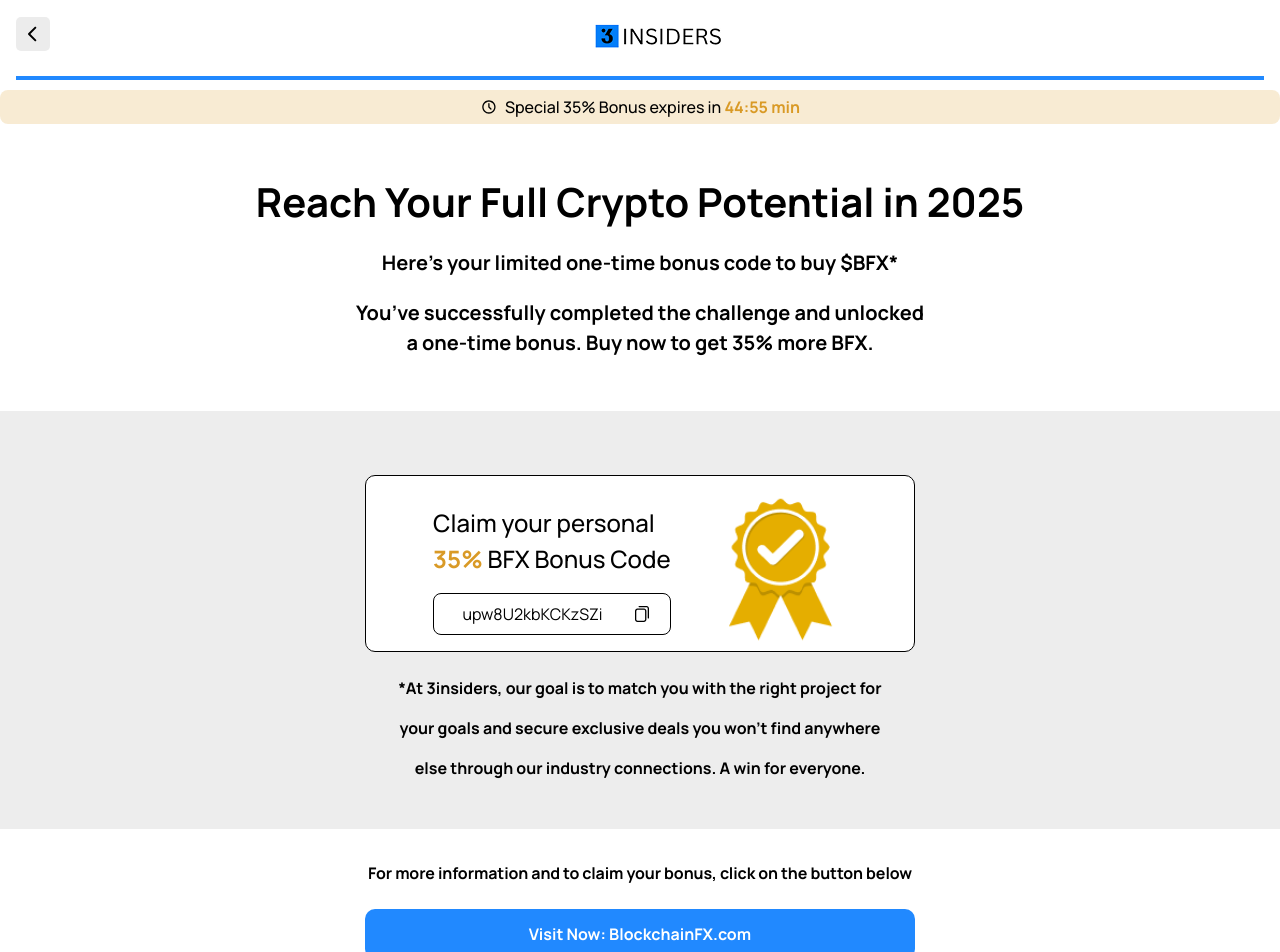
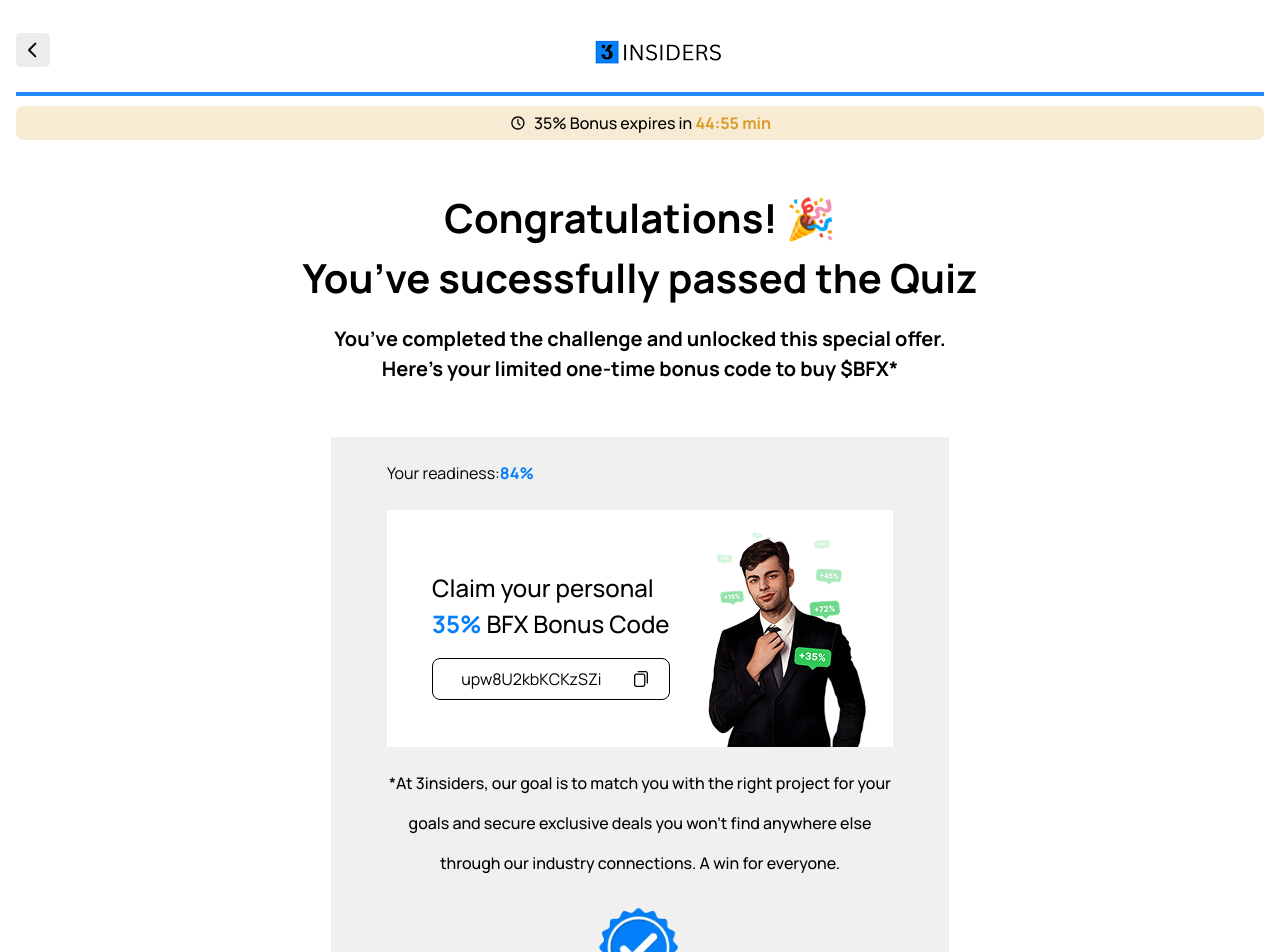
Before and after one commit to Cosmo-US-LLC/bfx-quiz-white-theme, a React (Create React App) app: page /quiz/results in a window 1280 px wide. Shown: the top 952 px of the page. Built offline with nearby package versions, Linux system fonts and the light colour scheme.

Commit message:
white theme add new page

```diff
--- a/src/pages/QuizStep16.jsx
+++ b/src/pages/QuizStep16.jsx
@@ -34,7 +34,7 @@
             It has never been easier to earn <br /> real passive income with
             crypto
           </h1>
-          <p className="text-[16px] font-[700] leading-[170%] text-[#000] mb-6 ">
+          <p className="text-[16px] font-[400] leading-[170%] text-[black] mb-6 ">
             For example, people who buy the new $BFX token during the presale
             earn rewards every time someone trades on BlockchainFX. As $BFX
             holders, they receive a share of the trading fees without having to
--- a/src/pages/Results.jsx
+++ b/src/pages/Results.jsx
@@ -2,15 +2,8 @@
 import { useNavigate } from "react-router-dom";
 import QuizHeader from "../components/QuizHeader";
 import QuizSteps from "../components/QuizSteps";
-
-import Loading from "../components/Loading";
 import result from "../assets/result/result.png";
-import result_icon_1 from "../assets/result/result_icons (1).png";
-import result_icon_2 from "../assets/result/result_icons (2).png";
-import result_icon_3 from "../assets/result/result_icons (3).png";
-import result_icon_4 from "../assets/result/result_icons (4).png";
-import result_icon_5 from "../assets/result/result_icon.png";
-import copy_icon from "../assets/result/copy.png";
+import result_icon_3 from "../assets/result/result_blue_icons.webp";
 
 const Results = () => {
   const navigate = useNavigate();
@@ -74,16 +67,19 @@
   return (
     <div>
       <div
-        className="flex flex-col items-center min-h-screen overflow-hidden quiz-container "
+        className="flex flex-col items-center min-h-screen p-4 overflow-hidden quiz-container"
         style={{
           backgroundColor: "#fff",
         }}
       >
-        <div className="px-4 w-[100%]">
-          <QuizHeader currentStep={""} totalSteps={28} />
-          <QuizSteps currentStep={28} totalSteps={28} />
-        </div>
+        <QuizHeader currentStep={""} totalSteps={28} />
+        <QuizSteps currentStep={28} totalSteps={28} />
         <div className="mb-4 !mt-[-22px] bg-[#D99A2633] w-[100%] flex justify-center items-center rounded-[8px]">
+          {/* <img
+            src={result_icon_4}
+            alt="results"
+            className=" px-[10px] text-[#000]"
+          /> */}
           <div>
             <svg
               xmlns="http://www.w3.org/2000/svg"
@@ -98,37 +94,40 @@
               />
             </svg>
           </div>
-          <h3 className=" pl-2 font-[500] text-[16px] py-[5px] ">
-            Special 35% Bonus expires in
+          <h3 className=" text-black font-[500] text-[16px] py-[5px] ml-2">
+            35% Bonus expires in
             <span className="font-[700] text-[#D99A26] text-Manrope ">
               {" "}
               {formatTime(timeLeft)} min
             </span>
           </h3>
         </div>
-        <div className="mt-[2rem] w-[100%]">
+        <div className="mt-[2rem] w-[100%] max-w-[1240px] mx-auto">
           <div className="max-w-[1020px] mx-auto  w-full ">
-            <h1 className="text-[40px] text-center text-[#000] font-bold mb-4 ">
-              Reach Your Full Crypto Potential in 2025
+            <h1 className="text-[40px] text-center text-[black] font-bold mb-4 ">
+              Congratulations! 🎉 <br />
+              You’ve sucessfully passed the Quiz
             </h1>
-            <p className="text-[20px]  text-center font-[700] text-[#000] mb-5 ">
+            <p className="text-[20px]  text-center font-[700] text-[black] mb-[53px] ">
+              You’ve completed the challenge and unlocked this special offer.
+              <br />
               Here’s your limited one-time bonus code to buy $BFX*
             </p>
-            <p className="text-[20px]  text-center font-[700] text-[#000] mb-[53px] ">
-              You’ve successfully completed the challenge and unlocked <br /> a
-              one-time bonus. Buy now to get 35% more BFX.
-            </p>
-          </div>
-          <div className="bg-[#EDEDED] py-[40px]">
-            <div className="max-w-[618px] pt-6 pb-[1px] mx-auto ">
-              <div className="flex justify-evenly pl-6 pt-3 border bg-[#fff] border-[#000] rounded-[10px] items-center max-w-[550px] mx-auto w-[100%]  mb-4">
+            <div className="max-w-[618px] pt-6 pb-[1px] mx-auto bg-[#F0F0F0]">
+              <div className="flex items-center max-w-[506px] mx-auto mb-[25px]">
+                <p className="w-[50%] text-[16px] flex justify-start  font-[400] text-[black] ">
+                  Your readiness:{" "}
+                  <span className="font-[700] text-[#037FF9] "> 84%</span>
+                </p>
+              </div>
+              <div className="flex justify-evenly pl-2 pt-3 items-center max-w-[506px] mx-auto w-[100%] bg-[#fff] mb-4">
                 <div className="relative z-[9]">
                   <h2 className="text-black font-[500] text-[24px] mb-4">
                     Claim your personal <br />
-                    <span className="font-[700] text-[#D99A26] ">35%</span> BFX
+                    <span className="font-[700] text-[#037FF9] ">35%</span> BFX
                     Bonus Code
                   </h2>
-                  <div className="flex relative z-[99] justify-around items-center border border-[#000] rounded-[8px] px-2">
+                  <div className="flex relative justify-around items-center border border-[#000] rounded-[8px] px-2">
                     <button
                       ref={textRef}
                       className="h-[40px] px-2 text-black"
@@ -163,7 +162,7 @@
                     </button>
                     {showPopup && (
                       <div className="fixed bottom-[8%] z-[99] shadow left-1/2 transform -translate-x-1/2 animate-in fade-in-0 zoom-in-95 duration-200">
-                        <div className="bg-[#fff] border text-white px-4 py-4 rounded-lg shadow-lg flex items-center gap-2 whitespace-nowrap">
+                        <div className="bg-[#353535] text-white px-4 py-4 rounded-lg shadow-lg flex items-center gap-2 whitespace-nowrap">
                           <div className="flex items-center justify-center w-5 h-5 rounded-full">
                             <svg
                               xmlns="http://www.w3.org/2000/svg"
@@ -176,11 +175,11 @@
                                 fill-rule="evenodd"
                                 clip-rule="evenodd"
                                 d="M12 21C13.1819 21 14.3522 20.7672 15.4442 20.3149C16.5361 19.8626 17.5282 19.1997 18.364 18.364C19.1997 17.5282 19.8626 16.5361 20.3149 15.4442C20.7672 14.3522 21 13.1819 21 12C21 10.8181 20.7672 9.64778 20.3149 8.55585C19.8626 7.46392 19.1997 6.47177 18.364 5.63604C17.5282 4.80031 16.5361 4.13738 15.4442 3.68508C14.3522 3.23279 13.1819 3 12 3C9.61305 3 7.32387 3.94821 5.63604 5.63604C3.94821 7.32387 3 9.61305 3 12C3 14.3869 3.94821 16.6761 5.63604 18.364C7.32387 20.0518 9.61305 21 12 21ZM11.768 15.64L16.768 9.64L15.232 8.36L10.932 13.519L8.707 11.293L7.293 12.707L10.293 15.707L11.067 16.481L11.768 15.64Z"
-                                fill="#2189FF"
+                                fill="#F9CC3E"
                               />
                             </svg>
                           </div>
-                          <span className="text-sm text-[#000] font-medium">
+                          <span className="text-sm font-medium">
                             Copied Successfully
                           </span>
                         </div>
@@ -188,36 +187,35 @@
                     )}
                   </div>
                 </div>
-                <div className="w-[30%] ">
+                <div className="w-[30%] relative min-h-[225px]">
                   <img
-                    src={result_icon_3}
-                    className="min-w-[132px] relative z-[9] min-h-[132px] "
+                    src={result}
+                    className="min-w-[290px] min-h-[225px] absolute top-[0%] right-[-50%] z-[1]"
                     alt=""
                   />
                 </div>
               </div>
               <div className="max-w-[506px] mx-auto">
-                <p className="text-[16px] text-[#000] font-[700] leading-[250%] text-center">
-                  *At 3insiders, our goal is to match you with the right
-                  project for your goals and secure exclusive deals you won’t
-                  find anywhere else through our industry connections. A win for
-                  everyone.
+                <p className="text-[16px] text-[black] font-[500] leading-[250%] text-center mb-4">
+                  *At 3insiders, our goal is to match you with the right project
+                  for your goals and secure exclusive deals you won’t find
+                  anywhere else through our industry connections. A win for
+                  everyone.{" "}
                 </p>
+                <div className="flex items-center justify-center mb-6">
+                  <img src={result_icon_3} className="h-[132px]" alt="" />
+                </div>
               </div>
             </div>
           </div>
-          <div className="max-w-[550px] mx-auto my-6">
-            <p className="text-[16px] text-[#000] font-[700] tracking-[-0.1px] mb-4 leading-[250%] text-center">
-              For more information and to claim your bonus, click on the button
-              below
-            </p>
+          <div className="max-w-[578.2px] mx-auto my-6">
             <button
               onClick={handleRoute}
               style={{
                 borderRadius: "10px",
-                background: "#2189FF",
+                background: "#037FF9",
               }}
-              className={`py-[13px] w-[100%] text-[#fff] font-[700]`}
+              className={`py-[13px] w-[100%] text-[#FFF] text-[25px] leading-[96%] tracking-[-0.5px] font-[700]`}
             >
               Visit Now: BlockchainFX.com
             </button>
@@ -229,54 +227,3 @@
 };
 
 export default Results;
-
-function GradientRangeSlider({ value, onChange, gradientColors, label }) {
-  // Handle the range input change
-  const handleChange = (e) => {
-    onChange(Number.parseInt(e.target.value));
-  };
-
-  return (
-    <div className="mb-2">
-      <div className="relative">
-        {/* Custom range track with gradient */}
-        <div
-          className={`absolute top-1/2 left-0 -translate-y-1/2 h-3 w-full rounded-full bg-gradient-to-r ${gradientColors}`}
-        ></div>
-
-        {/* Actual range input (invisible but functional) */}
-        <input
-          type="range"
-          min="0"
-          max="100"
-          value={value}
-          onChange={handleChange}
-          className="absolute top-0 left-0 z-10 w-full h-full bg-transparent appearance-none cursor-pointer"
-          style={{
-            // Hide the default appearance but keep functionality
-            WebkitAppearance: "none",
-            // Custom thumb styling
-            "--thumb-size": "20px",
-            "--thumb-color": "#f59e0b00",
-            "--thumb-border": "2px solid f59e0b00",
-          }}
-        />
-
-        {/* Custom thumb/handle */}
-        <div
-          className="absolute w-5 h-5 -translate-y-1/2 bg-yellow-500 border-2 border-white rounded-full shadow-md pointer-events-none top-1/2"
-          style={{
-            left: `calc(${value}% - 10px)`,
-          }}
-        ></div>
-      </div>
-
-      {/* Label */}
-      <div className="p-2">
-        <span className="text-gray-400 text-sm bg-gray-800/80 px-2 py-0.5 rounded">
-          {label}
-        </span>
-      </div>
-    </div>
-  );
-}
```
Also changed, not shown: src/pages/QuizStep19_28.jsx (+144 -99 lines), src/assets/result/copy_black.png (added), src/assets/result/result_blue_icons.webp (added).
